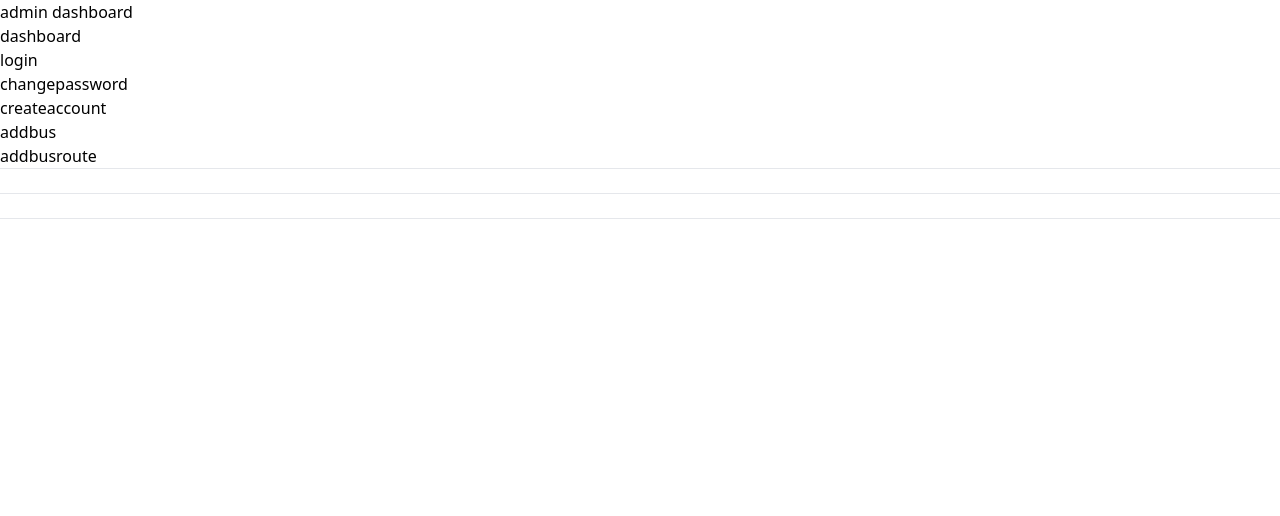
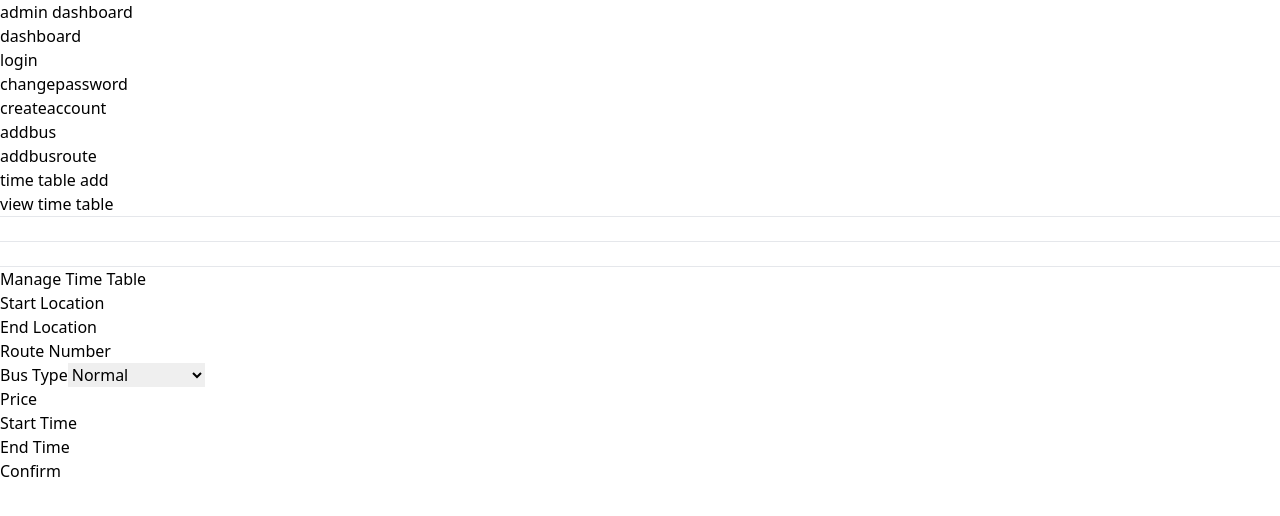
Before and after one commit to TrackNGo/frontend_admin, a React (Vite) app: page /timetable/add in a window 1280 px wide. Shown: the top 516 px of the page. Built offline with nearby package versions, Linux system fonts and the light colour scheme.

Commit message:
feat: manage_bus_time_table_and_view_time_table_page_view_time_table_page_only_create

```diff
--- a/src/pages/addBus/AddBus.tsx
+++ b/src/pages/addBus/AddBus.tsx
@@ -82,6 +82,7 @@ const AddBus = () => {
               {error.busNumber || "required"}
             </div>
           </div>
+
           <div>
             <TextBox
               title="Start Location"
@@ -96,6 +97,7 @@ const AddBus = () => {
               {error.startLocation || "required"}
             </div>
           </div>
+
           <div>
             <TextBox
               title="End Location"
@@ -109,6 +111,7 @@ const AddBus = () => {
               {error.endLocation || "required"}
             </div>
           </div>
+
           <div>
             <TextBox
               title="Route Number"
@@ -122,6 +125,7 @@ const AddBus = () => {
               {error.routeNumber || "required"}
             </div>
           </div>
+
           <div>
             <TextBox
               title="Fare Estimate"
@@ -135,8 +139,8 @@ const AddBus = () => {
               {error.fareEstimate || "required"}
             </div>
           </div>
+
           <div>
-
             <div>
               <SelectBox
                 title="Bus Type"
--- a/src/pages/dashboard/Dashboard.tsx
+++ b/src/pages/dashboard/Dashboard.tsx
@@ -3,8 +3,11 @@ import Headline from "../../components/headline/Headline"
 const Dashboard = () => {
   return (
     <div className="px-2">
-            <Headline title={"Dashboard"} />
-        </div>
+      <Headline title={"Dashboard"} />
+      <div>
+
+      </div>
+    </div>
   )
 }
 
--- a/src/pages/testing/Testing.tsx
+++ b/src/pages/testing/Testing.tsx
@@ -5,6 +5,8 @@ import CreateAccount from "../auth/CreateAccount"
 import AddBus from "../addBus/AddBus"
 import AddRoutes from "../addRoutes/AddRoutes"
 import Dashboard from "../dashboard/Dashboard"
+import ManageTimeTable from "../timeTable/ManageTimeTable"
+import ViewTimeTable from "../timeTable/ViewTimeTable"
 
 const Testing = () => {
   return (
@@ -17,6 +19,8 @@ const Testing = () => {
           <Link to="/createaccount"><li>createaccount</li></Link>
           <Link to="/addbus"><li>addbus</li></Link>
           <Link to="/addbusroute"><li>addbusroute</li></Link>
+          <Link to="/timetable/add"><li>time table add</li></Link>
+          <Link to="/timetable"><li>view time table</li></Link>
         </ul>
         <hr />
         <br />
@@ -30,6 +34,8 @@ const Testing = () => {
           <Route path='/createaccount' element={<CreateAccount />} />
           <Route path='/addbus' element={<AddBus />} />
           <Route path='/addbusroute' element={<AddRoutes />} />
+          <Route path='/timetable/add' element={<ManageTimeTable/>} />
+          <Route path='/timetable' element={<ViewTimeTable/>} />
         </Routes>
       </BrowserRouter>
     </div>
--- a/src/pages/timeTable/ManageTimeTable.tsx
+++ b/src/pages/timeTable/ManageTimeTable.tsx
@@ -1,9 +1,77 @@
+import PrimaryBtn from "../../components/btn/primaryBtn/PrimaryBtn"
 import Headline from "../../components/headline/Headline"
+import SelectBox from "../../components/selectBox/SelectBox"
+import TextBox from "../../components/textBox/TextBox"
 
 const ManageTimeTable = () => {
     return (
+        /*
+interface BusData{
+    busRouteNumber:string,
+    busType:string,
+    price:number,
+    startTime:Date,
+    endTime:Date,
+}
+interface TimeTableType{
+    startLocation:string,
+    endLocation:string,
+    bus:BusData[]
+}
+        */
         <div className="px-2">
             <Headline title={"Manage Time Table"} />
+            <form className="py-2 pb-10">
+                <div>
+                    <div>
+                        <TextBox title={"Start Location"} type={""} placeholder={""} name={""} />
+                    </div>
+                    <div>
+                        <TextBox title={"End Location"} type={""} placeholder={""} name={""} />
+                    </div>
+                </div>
+                <div>
+                    <div>
+                        <TextBox title={"Route Number"} type={""} placeholder={""} name={""} />
+                    </div>
+                    <div>
+
+                        <div>
+                            <SelectBox
+                                title="Bus Type"
+                                name="type"
+                                options={["Normal", "Semi-Luxury", "Luxury"]}
+                                placeholder="Select Bus Type"
+                            />
+                            {/*
+                            <div className={`text-sm capitalize ${error.type ? "text-red-600" : "text-slate-400"}`}>
+                                {error.type || "required"}
+                            </div>
+                             */}
+                        </div>
+                    </div>
+                    <div>
+                        <TextBox title={"Price"} type={""} placeholder={""} name={""} />
+                    </div>
+                </div>
+
+                <div>
+                    <div>
+                        <TextBox title={"Start Time"} type={""} placeholder={""} name={""} />
+                    </div>
+                    <div>
+                        <TextBox title={"End Time"} type={""} placeholder={""} name={""} />
+                    </div>
+                </div>
+                <div className="mt-4">
+                    <PrimaryBtn
+                        title="Confirm"
+                        type="submit"
+                        classes="bg-blue-700 text-white border-transparent font-semibold rounded-md hover:bg-blue-800"
+                    />
+                </div>
+            </form>
+
         </div>
     )
 }
--- /dev/null
+++ b/src/pages/timeTable/ViewTimeTable.tsx
@@ -0,0 +1,14 @@
+import Headline from "../../components/headline/Headline"
+
+const ViewTimeTable = () => {
+    return (
+        <div className="px-2">
+            <Headline title={"View Time Table"} />
+            <div>
+
+            </div>
+        </div>
+    )
+}
+
+export default ViewTimeTable
```
